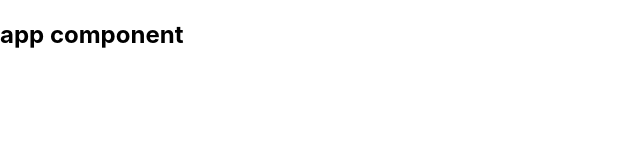
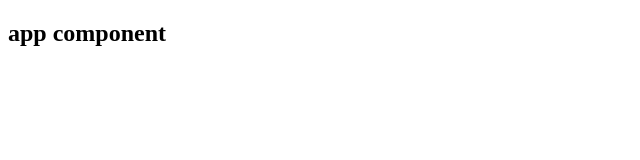
Before and after one commit to Ilie1985/cocktails_reactjs, a React (Create React App) app: page / in a window 1280 px wide. Shown: the top 160 px of the page, without its empty margins (0-640 px from the left). Built offline with nearby package versions, Linux system fonts and the light colour scheme.

Commit message:
variables css

```diff
--- a/src/index.css
+++ b/src/index.css
@@ -1,13 +1,27 @@
-body {
-  margin: 0;
-  font-family: -apple-system, BlinkMacSystemFont, 'Segoe UI', 'Roboto', 'Oxygen',
-    'Ubuntu', 'Cantarell', 'Fira Sans', 'Droid Sans', 'Helvetica Neue',
-    sans-serif;
-  -webkit-font-smoothing: antialiased;
-  -moz-osx-font-smoothing: grayscale;
+
+/*
+======
+Variables
+======
+*/
+:root {
+  --primaryLightColor: #d4e6a5;
+  --primaryColor: #476a2e;
+  --primaryDarkColor: #c02c03;
+  --mainWhite: #fff;
+  --offWhite: #f7f7f7;
+  --mainBackground: #f1f5f8;
+  --mainOverlay: rgba(35, 10, 36, 0.4);
+  --mainBlack: #222;
+  --mainGrey: #ececec;
+  --darkGrey: #afafaf;
+  --mainRed: #bd0303;
+  --mainTransition: all 0.3s linear;
+  --mainSpacing: 0.3rem;
+  --lightShadow: 2px 5px 3px 0px rgba(0, 0, 0, 0.5);
+  --darkShadow: 4px 10px 5px 0px rgba(0, 0, 0, 0.5);
+  --mainBorderRadius: 0.25rem;
+  --smallWidth: 85vw;
+  --maxWidth: 40rem;
+  --fullWidth: 1170px;
 }
-
-code {
-  font-family: source-code-pro, Menlo, Monaco, Consolas, 'Courier New',
-    monospace;
-}
```
